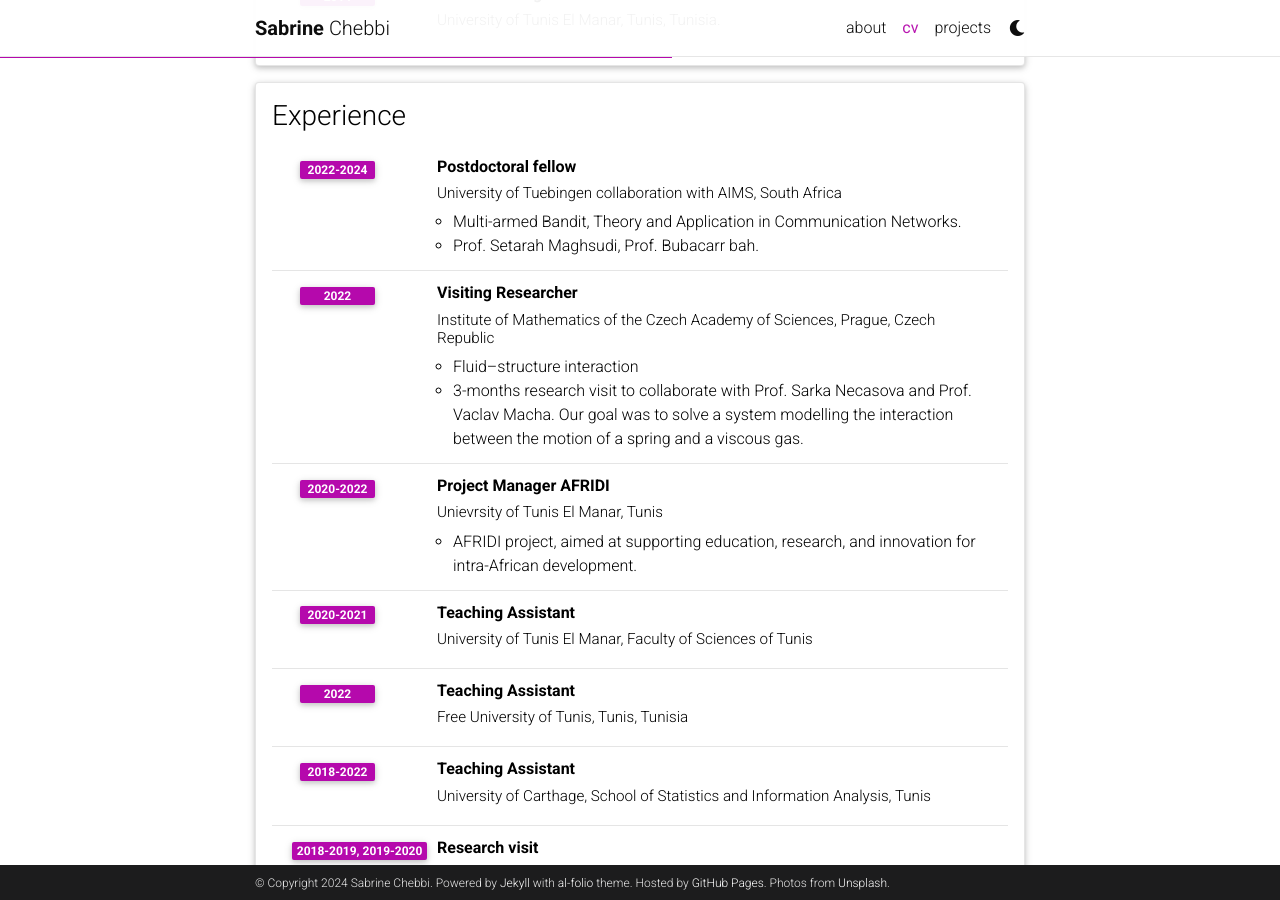
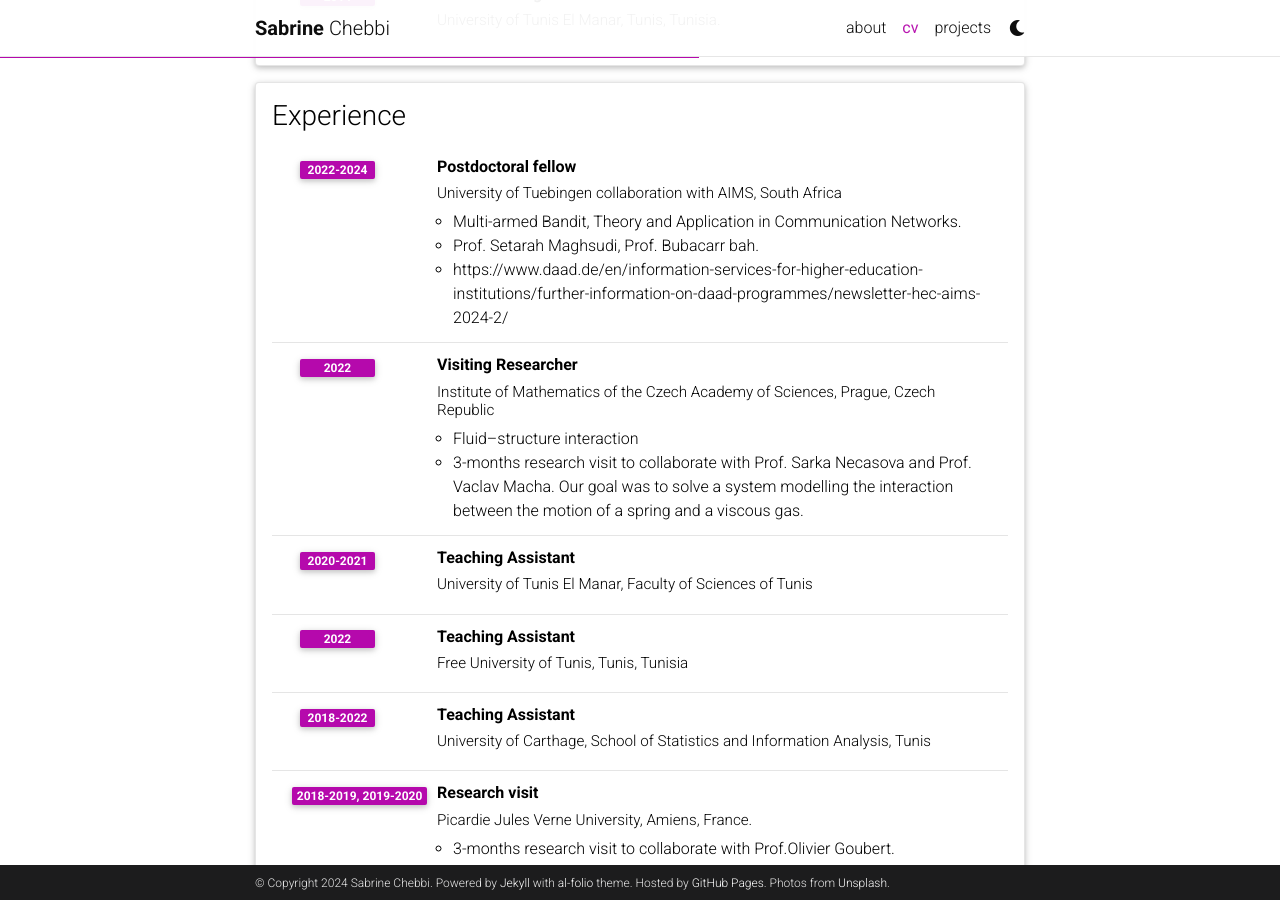
Before and after one commit to Sabrine-stack/Sabrine-stack.github.io, a Jekyll site: the page built from _pages/cv.md, in a window 1280 px wide and 900 px high, scrolled down 760 px. Built offline with Jekyll 4.4.1, drawn with Linux system fonts in a browser that asks for light colours; comment, search, counter and statistics services are not loaded; a style sheet for code colours, icons or effects is not loaded.

Commit message:
Update cv.yml
Add the interview with DAAD

```diff
--- a/_data/cv.yml
+++ b/_data/cv.yml
@@ -38,17 +38,14 @@
      description:
         - Multi-armed Bandit, Theory and Application in Communication Networks.
         - Prof. Setarah Maghsudi, Prof. Bubacarr bah.
+        - https://www.daad.de/en/information-services-for-higher-education-institutions/further-information-on-daad-programmes/newsletter-hec-aims-2024-2/
    - title: Visiting Researcher
      institution: Institute of Mathematics of the Czech Academy of Sciences, Prague, Czech Republic
      year: 2022
      description:
        - Fluid–structure interaction
        - 3-months research visit to collaborate with Prof. Sarka Necasova and Prof. Vaclav Macha. Our goal was to solve a system modelling the interaction between the motion of a spring and a viscous gas.
-   - title: Project Manager AFRIDI
-     institution: Unievrsity of Tunis El Manar, Tunis
-     year: 2020-2022
-     description:
-       - AFRIDI project, aimed at supporting education, research, and innovation for intra-African development.
+
 
    - title: Teaching Assistant
      institution: University of Tunis El Manar, Faculty of Sciences of Tunis
```
